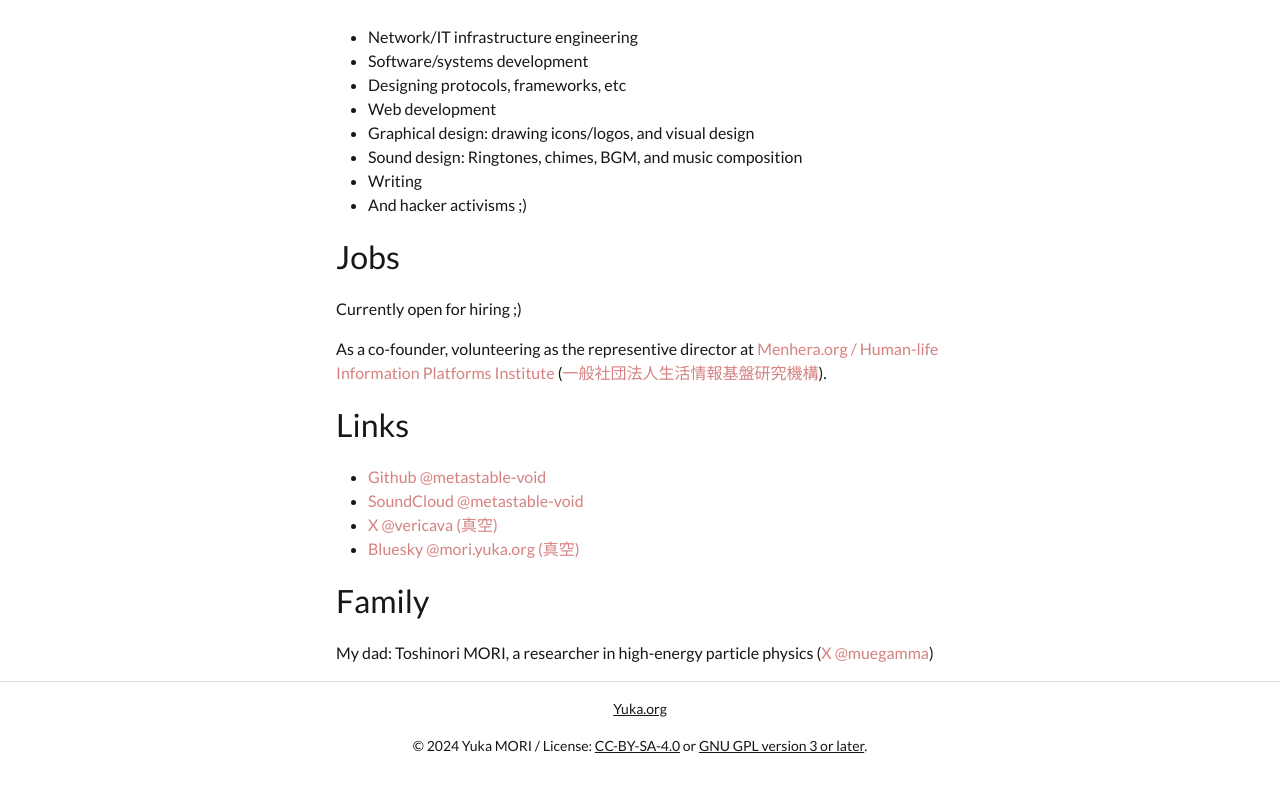
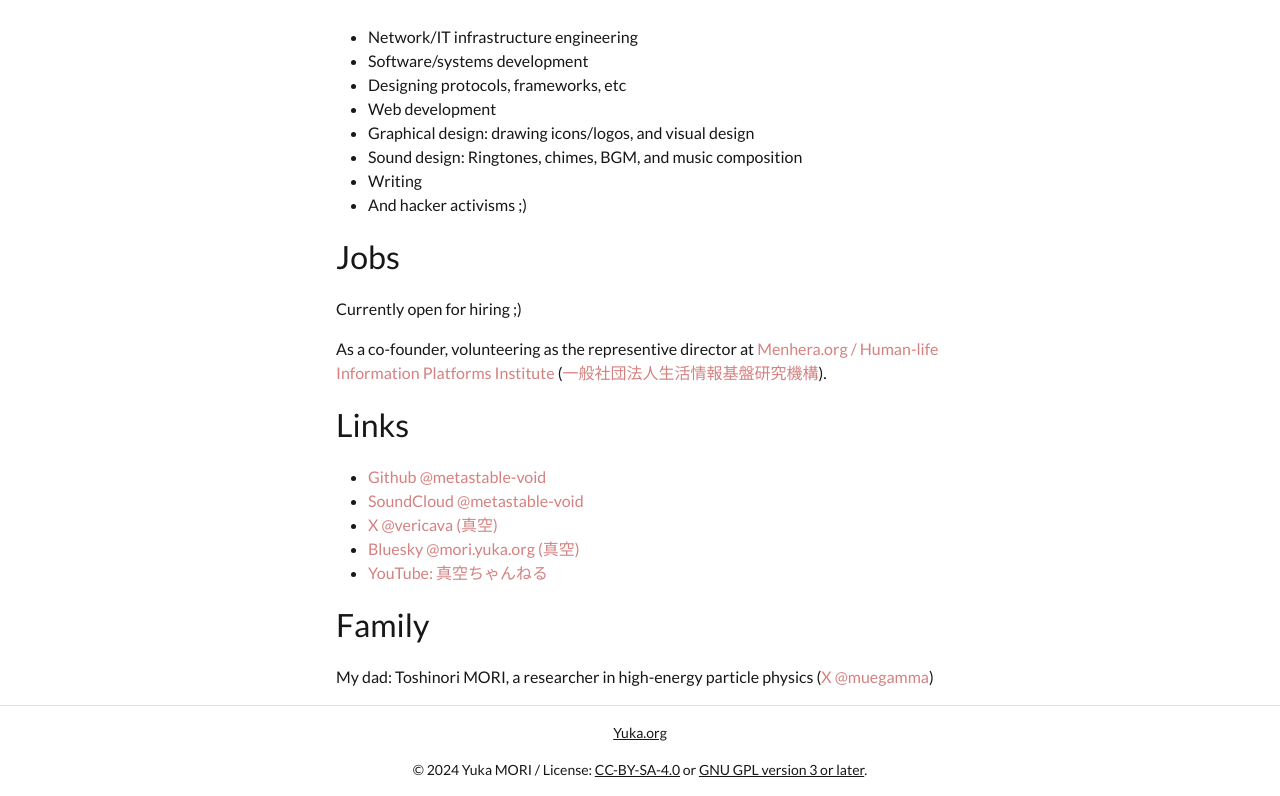
Before and after one commit to metastable-void/next-mori.yuka.org, a Next.js app: page / in a window 1280 px wide. Shown: the part 1539-2335 px from the top of the page. Before the commit the page ends 2311 px from the top, so only its background shows below. Built offline with nearby package versions, Linux system fonts and the light colour scheme.

Commit message:
youtube link

```diff
--- a/src/app/page.tsx
+++ b/src/app/page.tsx
@@ -68,6 +68,7 @@ export default function Home() {
         <li><a href="https://soundcloud.com/metastable-void">SoundCloud @metastable-void</a></li>
         <li><a href="https://x.com/vericava">X @vericava (真空)</a></li>
         <li><a href="https://bsky.app/profile/mori.yuka.org">Bluesky @mori.yuka.org (真空)</a></li>
+        <li><a href="https://www.youtube.com/@vericava" lang="ja">YouTube: 真空ちゃんねる</a></li>
       </ul>
       <h2>Family</h2>
       <p>My dad: Toshinori MORI, a researcher in high-energy particle physics (<a href="https://x.com/muegamma">X @muegamma</a>)</p>
```
